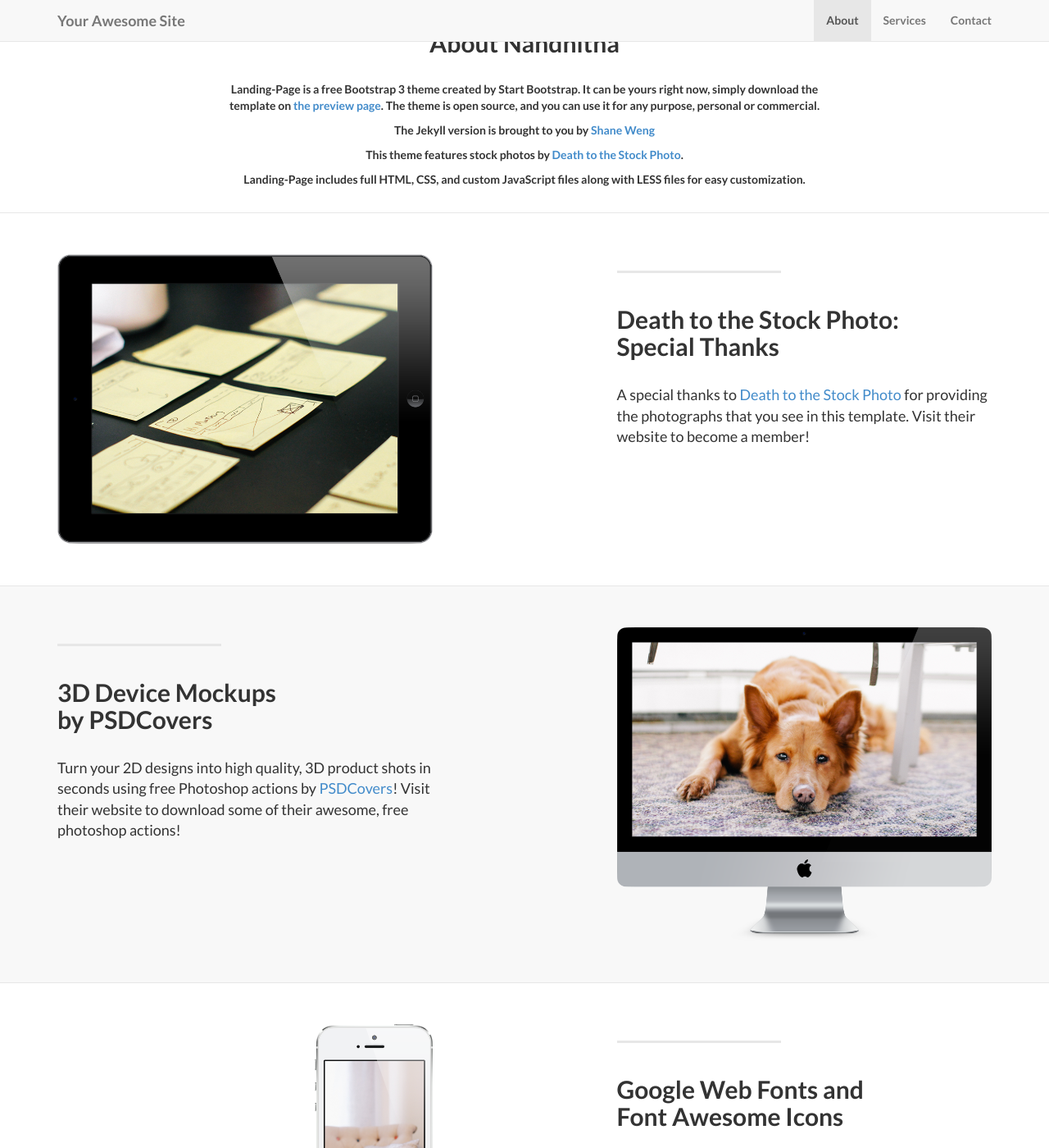
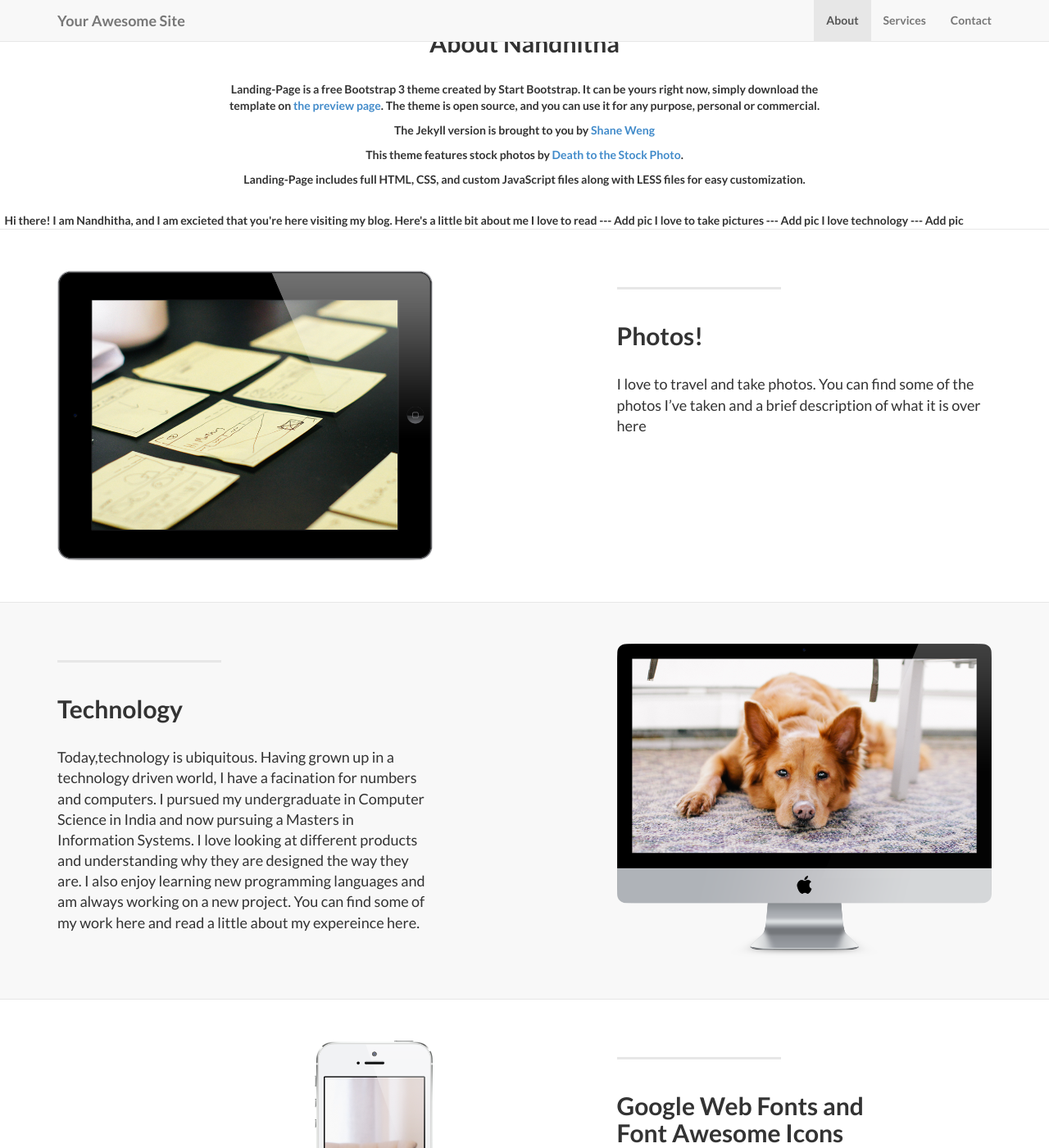
Before and after one commit to NandhithaR/Portfolio, a Jekyll site: the page built from index.html, in a window 1280 px wide and 1400 px high, scrolled down 801 px. Shown: the whole window at 82% size. Built offline with Jekyll 4.4.1, drawn with Linux system fonts in a browser that asks for light colours; nearby versions of some CDN libraries; library files that are not in the unit come from our copies.

Commit message:
breif outline

```diff
--- a/_config.yml
+++ b/_config.yml
@@ -27,8 +27,8 @@ permalink: pretty
 
 social:
   - title: twitter
-    url: https://twitter.com/SBootstrap
+    url: https://twitter.com/nandhitha95
   - title: github
-    url: https://github.com/IronSummitMedia/startbootstrap
+    url: https://github.com/NandhithaR/
   - title: linkedin
-    url:
+    url: https://www.linkedin.com/in/nandhithar/
--- a/_includes/about.html
+++ b/_includes/about.html
@@ -13,3 +13,11 @@
               </div>
         </div>
     </section>
+
+
+  Hi there!
+  I am Nandhitha, and I am excieted that you're here visiting my blog.
+  Here's a little bit about me
+  I love to read --- Add pic
+  I love to take pictures --- Add pic
+  I love technology --- Add pic
--- a/_posts/2014-09-21-services-1.markdown
+++ b/_posts/2014-09-21-services-1.markdown
@@ -2,7 +2,7 @@
 layout: default
 img: ipad.png
 category: Services
-title: Death to the Stock Photo:<br>Special Thanks
+title: Photos!
 description: |
 ---
-  A special thanks to [Death to the Stock Photo](http://join.deathtothestockphoto.com/) for providing the photographs that you see in this template.  Visit their website to become a member!
+  I love to travel and take photos. You can find some of the photos I've taken and a brief description of what it is over here
```
Also changed, not shown: _posts/2014-09-22-services-2.markdown (+3 -4 lines).
